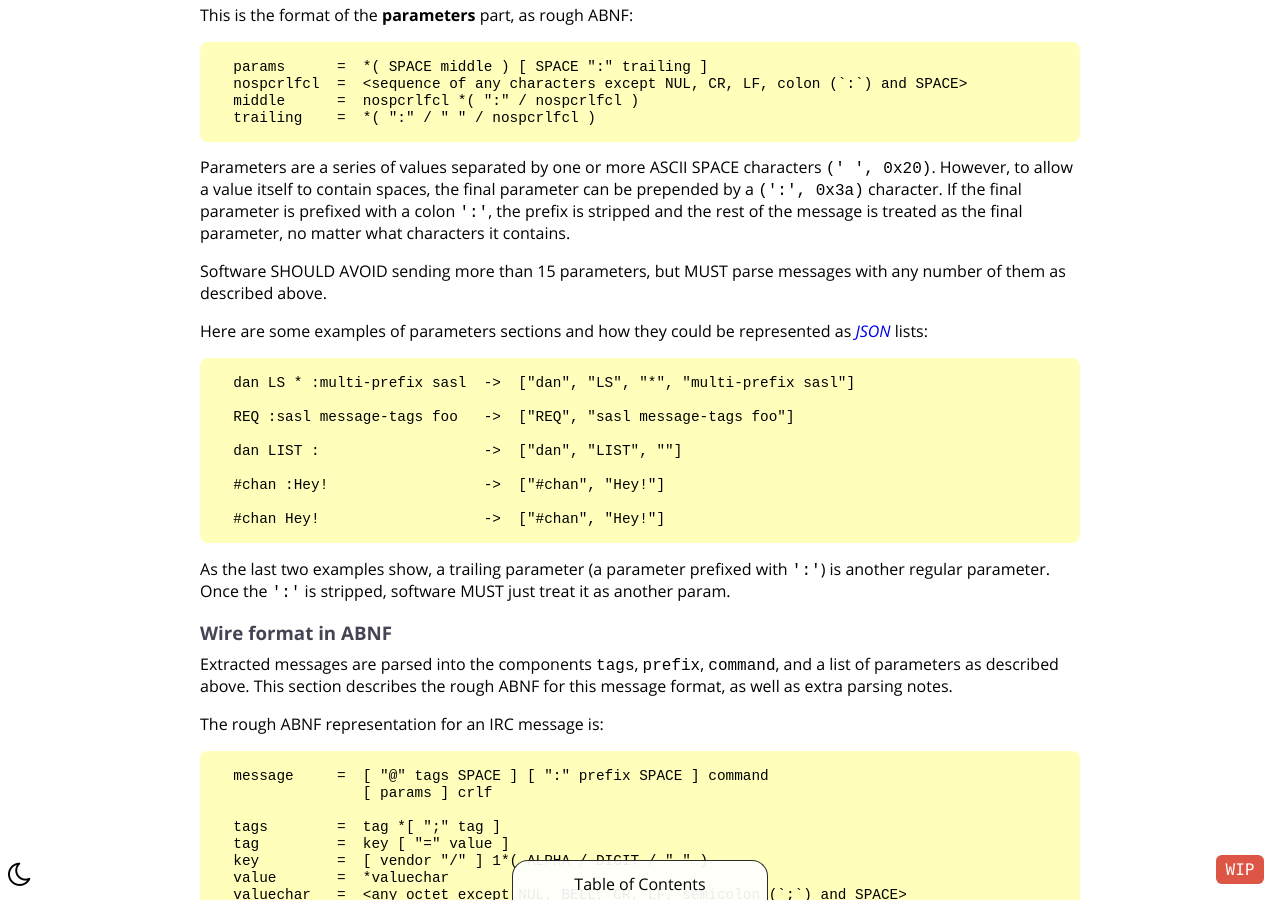
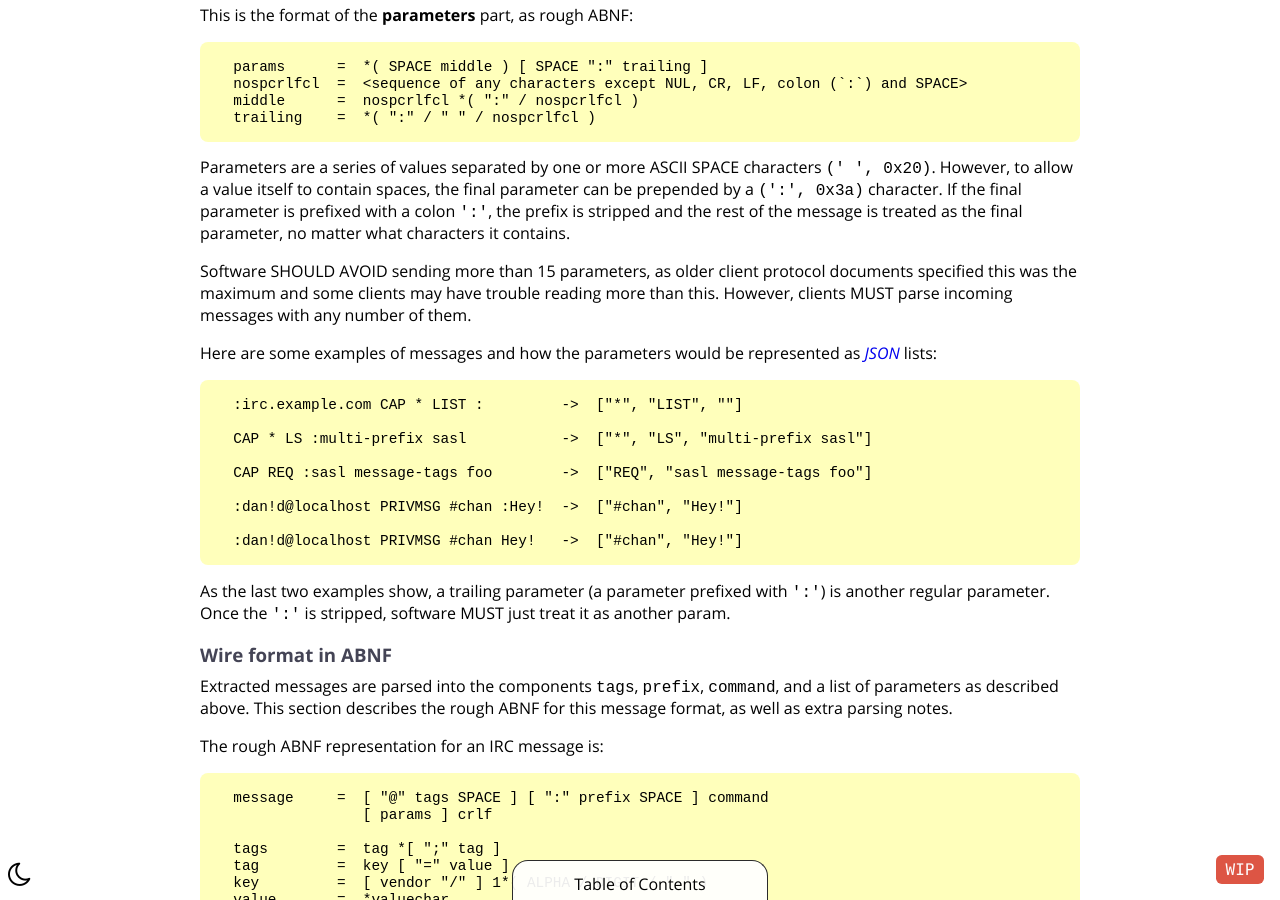
Before and after one commit to ircdocs/modern-irc, a Jekyll site: the page built from index.md, in a window 1280 px wide and 900 px high, scrolled down 9009 px. Built offline with Jekyll 4.4.1, drawn with Linux system fonts in a browser that asks for light colours.

Commit message:
modern: Display examples better

```diff
--- a/index.md
+++ b/index.md
@@ -339,19 +339,19 @@ This is the format of the **parameters** part, as rough ABNF:
 
 Parameters are a series of values separated by one or more ASCII SPACE characters `(' ', 0x20)`. However, to allow a value itself to contain spaces, the final parameter can be prepended by a `(':', 0x3a)` character. If the final parameter is prefixed with a colon `':'`, the prefix is stripped and the rest of the message is treated as the final parameter, no matter what characters it contains.
 
-Software SHOULD AVOID sending more than 15 parameters, but MUST parse messages with any number of them as described above.
+Software SHOULD AVOID sending more than 15 parameters, as older client protocol documents specified this was the maximum and some clients may have trouble reading more than this. However, clients MUST parse incoming messages with any number of them.
 
-Here are some examples of parameters sections and how they could be represented as [JSON](https://www.json.org/) lists:
+Here are some examples of messages and how the parameters would be represented as [JSON](https://www.json.org/) lists:
 
-      dan LS * :multi-prefix sasl  ->  ["dan", "LS", "*", "multi-prefix sasl"]
+      :irc.example.com CAP * LIST :         ->  ["*", "LIST", ""]
 
-      REQ :sasl message-tags foo   ->  ["REQ", "sasl message-tags foo"]
+      CAP * LS :multi-prefix sasl           ->  ["*", "LS", "multi-prefix sasl"]
 
-      dan LIST :                   ->  ["dan", "LIST", ""]
+      CAP REQ :sasl message-tags foo        ->  ["REQ", "sasl message-tags foo"]
 
-      #chan :Hey!                  ->  ["#chan", "Hey!"]
+      :dan!d@localhost PRIVMSG #chan :Hey!  ->  ["#chan", "Hey!"]
 
-      #chan Hey!                   ->  ["#chan", "Hey!"]
+      :dan!d@localhost PRIVMSG #chan Hey!   ->  ["#chan", "Hey!"]
 
 As the last two examples show, a trailing parameter (a parameter prefixed with `':'`) is another regular parameter. Once the `':'` is stripped, software MUST just treat it as another param.
 
```
